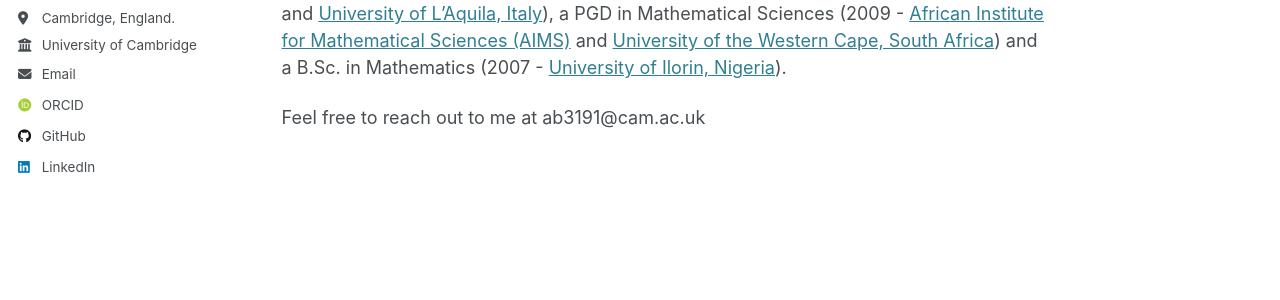
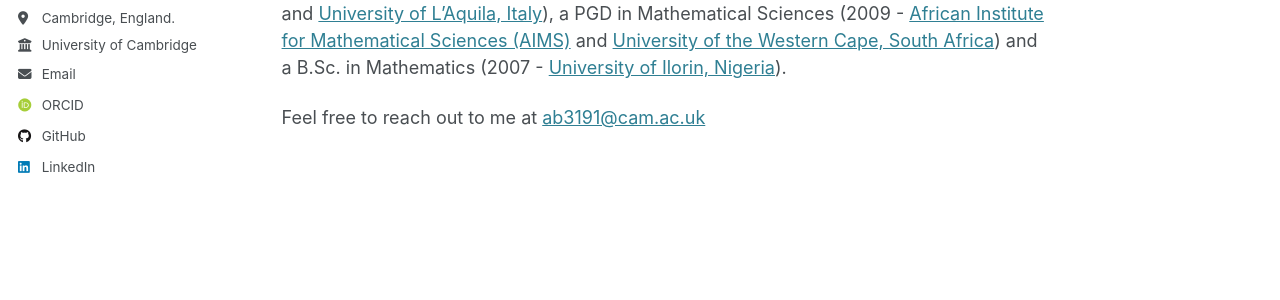
Before and after one commit to AdelekeBankole/adelekebankole.github.io, a Jekyll site: the page built from _pages/about.md, in a window 1280 px wide and 900 px high, scrolled down 559 px. Shown: the part 365-665 px from the top of the window. Built offline with Jekyll 4.4.1, drawn with Linux system fonts in a browser that asks for light colours; some web fonts are replaced; part of the change alters nothing that is shown.

```diff
--- a/_pages/about.md
+++ b/_pages/about.md
@@ -14,4 +14,4 @@ Currently, Adeleke is a research software engineer at the [Institute of Computin
 He earned his Ph.D. in Applied Mathematics (2017 - [University of Hamburg, Germany](https://www.uni-hamburg.de/en.html)). Prior to joining CU Boulder, Adeleke was a research scientist and graduate student lecturer at the University of Hamburg, Germany (see link: [Uni. Hamburg](https://www.math.uni-hamburg.de/home/bankole/)) where he taught graduate classes, supervised theses and mentored graduate student projects in the joint Master's program Mathematical Modelling in Engineering: Theory, Numerics and Applications [ERASMUS Mundus Mathmods Programme](http://www.mathmods.eu/). He has an M.Sc. in Industrial Mathematics, M.Sc. Mathematical Engineering (2011 - University of Hamburg, Germany and [University of L'Aquila, Italy](https://www.univaq.it/en/)), a PGD in Mathematical Sciences (2009 - [African Institute for Mathematical Sciences (AIMS)](https://aims.ac.za/) and [University of the Western Cape, South Africa](https://www.uwc.ac.za/)) and a B.Sc. in Mathematics (2007 - [University of Ilorin, Nigeria](https://www.unilorin.edu.ng/)).
 
 
-Feel free to reach out to me at ab3191@cam.ac.uk
+Feel free to reach out to me at [ab3191@cam.ac.uk](mailto:ab3191@cam.ac.uk)
```
